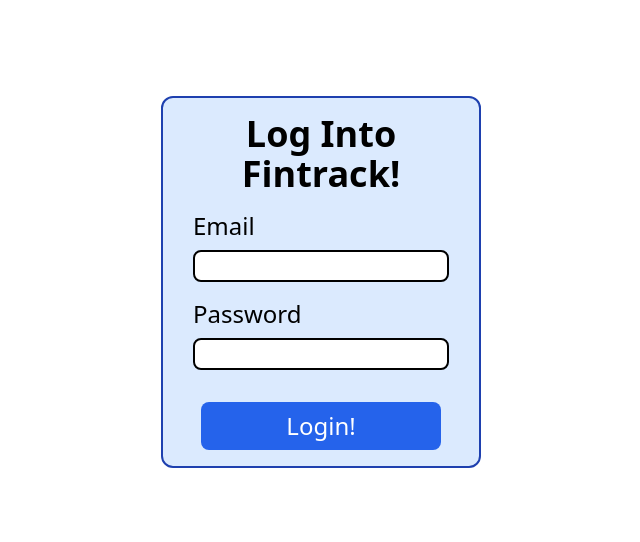
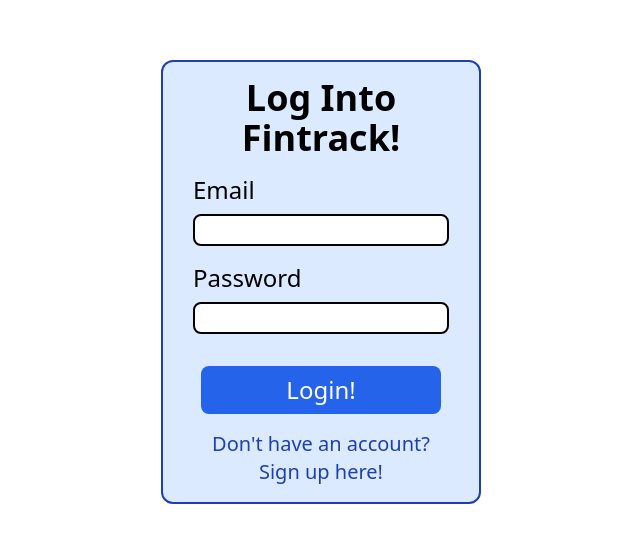
Before and after one commit to joh748/SOFTENG310-FinTrack, a React (Create React App) app in the folder frontend/: page /login in a window 1280 px wide. Shown: the part 118-660 px from the top of the page, without its empty margins (319-959 px from the left). Built offline with nearby package versions, Linux system fonts and the light colour scheme.

Commit message:
Added link to sign up page from login form

```diff
--- a/frontend/src/components/LoginForm.jsx
+++ b/frontend/src/components/LoginForm.jsx
@@ -1,4 +1,6 @@
 import { useState } from "react";
+import { Link } from "react-router-dom";
+import axios from "axios";
 
 export default function LoginForm() {
     const labelStyle = "text-2xl";
@@ -31,6 +33,8 @@ export default function LoginForm() {
                 <input className={inputStyle} required type="password" onChange={(e) => {setPassword(e.target.value)}} value={password} />
             </div>
             <button className="w-60 bg-blue-600 text-white text-2xl p-2 rounded-lg mt-4" onClick={(e) => handleSubmit(e)}>Login!</button>
+            <p className="text-blue-800 text-xl mt-4">Don't have an account?</p>
+            <Link to="/signup" className="text-blue-800 text-xl">Sign up here!</Link>
         </form>
     );
 }
```
